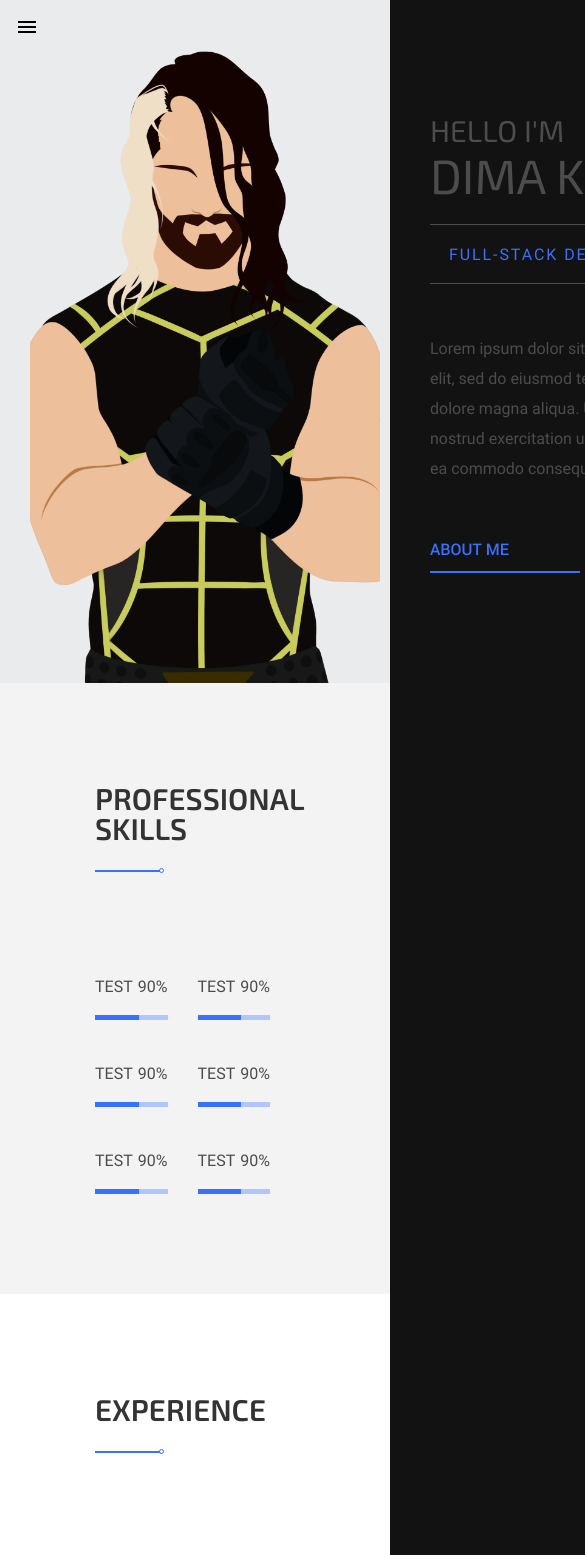
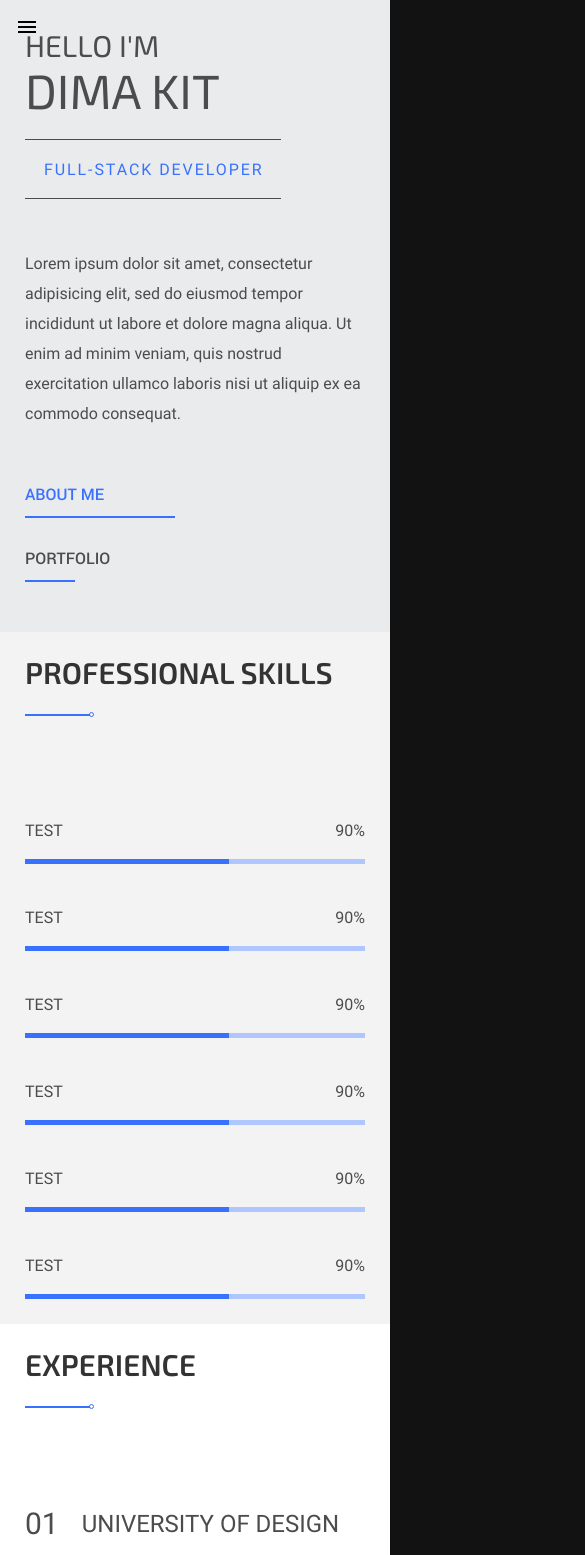
Before and after one commit to v3il/my-visit-card, a Vue app: page /about in a window 390 px wide. Shown: the top 1555 px of the page, 585 px wide, since content can reach past the window. Built offline with nearby package versions, Linux system fonts and the light colour scheme.

Commit message:
Adaptation for mobile devices

```diff
--- a/src/components/content/AboutSection.vue
+++ b/src/components/content/AboutSection.vue
@@ -661,4 +661,63 @@
         width: 150px;
     }
     /* CONTACT */
+
+    @media screen and (max-width: 850px) {
+        .content__info-block {
+            padding: 50px;
+        }
+
+        .intro-block {
+            margin: 50px;
+        }
+
+        .skills-info-block__skill-info:nth-last-child(2) {
+            margin-bottom: 40px;
+        }
+
+        .experience-info-block__experience-info:nth-last-child(2),
+        .education-info-block__education-info:nth-last-child(2) {
+            margin-bottom: 100px;
+        }
+
+        .skills-info-block__skill-info,
+        .experience-info-block__experience-info,
+        .education-info-block__education-info {
+            flex-basis: 100%;
+        }
+
+        .contact-info-block__contacts-block {
+            flex-direction: column;
+        }
+
+        .contact-info-block__contact-data-block {
+            margin-right: 0;
+            flex-basis: 100%;
+            order: 2;
+            margin-top: 50px;
+        }
+
+        .contact-info-block__contact-form-block {
+            order: 1;
+        }
+    }
+
+    @media screen and (max-width: 450px) {
+        .intro-block__nav-tabs {
+            flex-direction: column;
+        }
+
+        .intro-block__nav-tab {
+            margin-right: 0;
+            margin-bottom: 25px;
+        }
+
+        .content__info-block {
+            padding: 25px;
+        }
+
+        .intro-block {
+            margin: 25px;
+        }
+    }
 </style>
--- a/src/components/content/ContentBlock.vue
+++ b/src/components/content/ContentBlock.vue
@@ -1,7 +1,5 @@
 <template>
     <section class="content">
-        <!--<i class="pe-7s-keypad content__open-menu-btn"></i>-->
-
         <content-header></content-header>
         <router-view/>
     </section>
--- a/src/components/content/ContentHeader.vue
+++ b/src/components/content/ContentHeader.vue
@@ -83,6 +83,12 @@
 
     .header-block__avatar-block {
         padding-left: 30px;
+    }
+
+    @media screen and (max-width: 850px) {
+        .header-block__avatar-block {
+            display: none;
+        }
     }
 
     .header-block__avatar {
```
